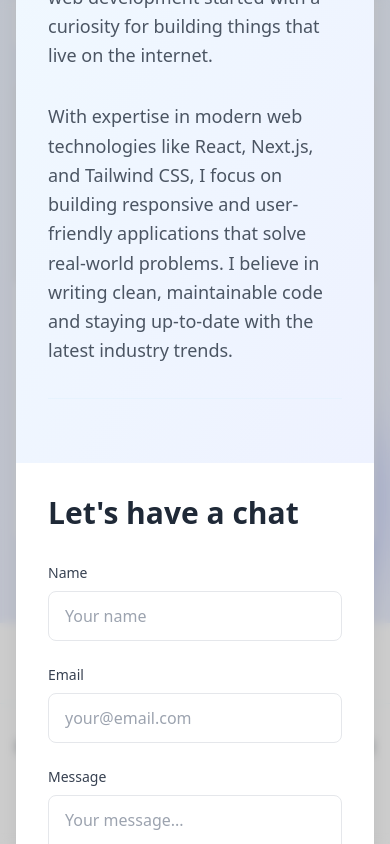
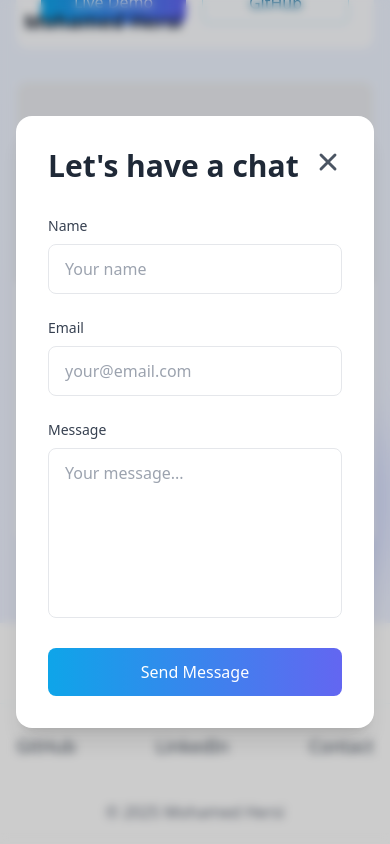
Before and after one commit to mohamedhhersi/portfolio, a Next.js app: page / in a window 390 px wide. Both pictures are taken after a click on the button "Contact". Shown: the part 3308-4152 px from the top of the page. Built offline with nearby package versions, Linux system fonts and the light colour scheme.

Commit message:
fixed modal responsiveness

```diff
--- a/components/ContactModal.js
+++ b/components/ContactModal.js
@@ -80,9 +80,9 @@ const ContactModal = ({ isOpen, onClose }) => {
           </motion.div>
         )}
 
-        <div className="flex flex-col md:flex-row min-h-[600px]">
-          {/* Left Side - About */}
-          <div className="p-8 md:p-12 bg-gradient-to-br from-sky-50 to-indigo-50 md:w-5/12 flex flex-col h-full">
+        <div className="flex flex-col md:flex-row min-h-[600px] md:min-h-[600px]">
+          {/* Left Side - About (hidden on mobile) */}
+          <div className="hidden md:block p-8 md:p-12 bg-gradient-to-br from-sky-50 to-indigo-50 md:w-5/12 flex flex-col h-full">
             <div className="flex-grow">
               <h3 className="text-2xl font-bold text-gray-800 mb-8">
                 About Me
@@ -106,8 +106,8 @@ const ContactModal = ({ isOpen, onClose }) => {
             <div className="mt-8 pt-8 border-t border-sky-100/50"></div>
           </div>
 
-          {/* Right Side - Contact Form */}
-          <div className="p-8 md:p-12 md:w-7/12">
+          {/* Right Side - Contact Form (full width on mobile) */}
+          <div className="p-8 md:p-12 md:w-7/12 w-full">
             <button
               onClick={onClose}
               className="absolute top-6 right-6 p-2 text-gray-600 hover:text-gray-900 hover:bg-gray-100 rounded-full transition-all duration-300"
```
